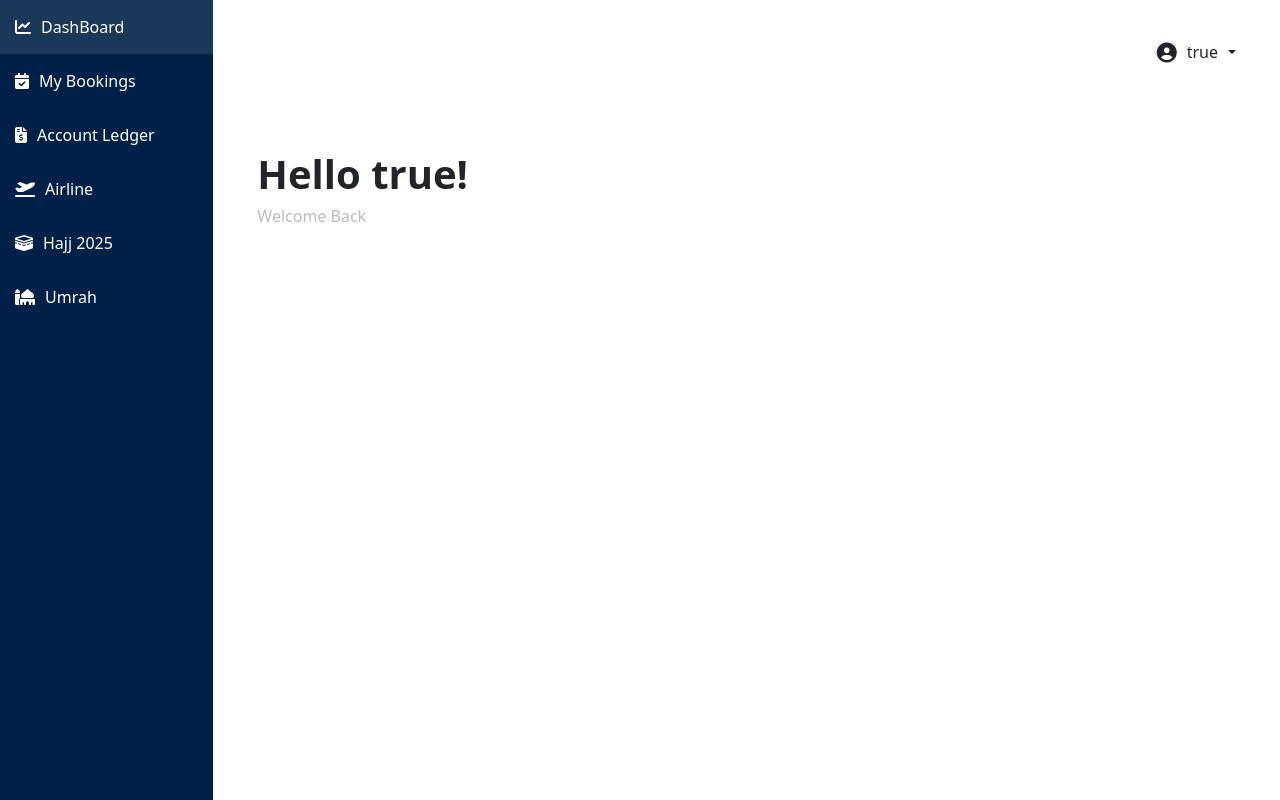
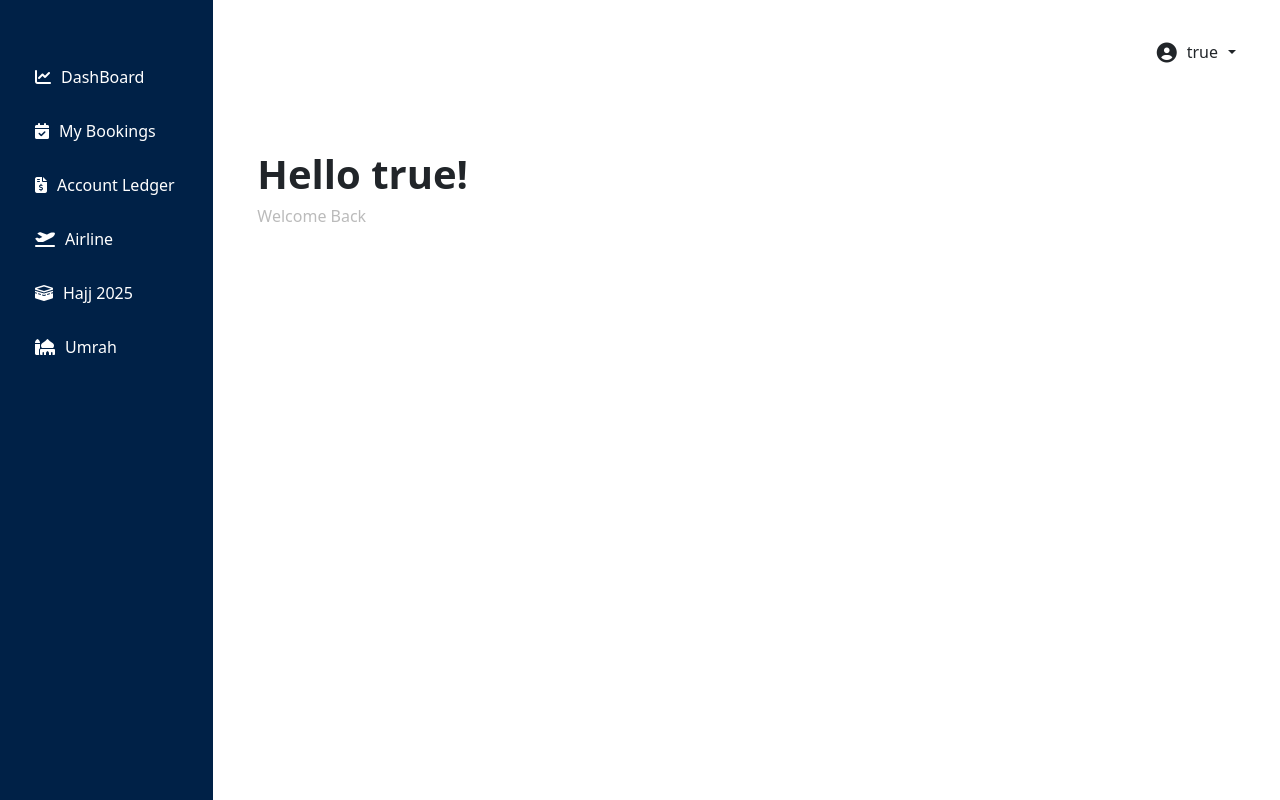
Before and after one commit to usmananwar12/Travel-Management-System, a website: page public/dashboard.html in a window 1280 px wide. Drawn offline with nearby package versions, Linux system fonts and the light colour scheme; sample sign-in values are in the browser's storage.

Commit message:
just some styling

```diff
--- a/public/dashboard.html
+++ b/public/dashboard.html
@@ -16,7 +16,7 @@
     <div class="row">
       <!-- Sidebar -->
       <nav class="col-md-3 col-lg-2 d-md-block sidebar p-0">
-        <div class="d-flex flex-column">
+        <div class="d-flex flex-column" style="margin-top: 50px; margin-left: 20px;">
           <a href="#"><i class="fas fa-chart-line"></i> DashBoard</a>
           <a href="#"><i class="fas fa-calendar-check"></i> My Bookings</a>
           <a href="#"><i class="fas fa-file-invoice-dollar"></i> Account Ledger</a>
@@ -31,8 +31,8 @@
         <div class="header position-relative">
           <i class="fas fa-user-circle fa-lg"></i>
           <span class="username-placeholder">User</span>
-          <i class="fas dropdown-toggle" id="userDropdown" data-bs-toggle="dropdown"
-            aria-expanded="false" style="cursor: pointer;"></i>
+          <i class="fas dropdown-toggle" id="userDropdown" data-bs-toggle="dropdown" aria-expanded="false"
+            style="cursor: pointer;"></i>
 
           <ul class="dropdown-menu dropdown-menu-end" aria-labelledby="userDropdown">
             <li><a class="dropdown-item" href="#">Logout</a></li>
@@ -46,8 +46,6 @@
   </div>
 
 
-  <!-- Bootstrap JS Bundle -->
-
   <script src="js/script2.js"></script>
   <script src="https://cdn.jsdelivr.net/npm/bootstrap@5.3.3/dist/js/bootstrap.bundle.min.js"></script>
 </body>
```
